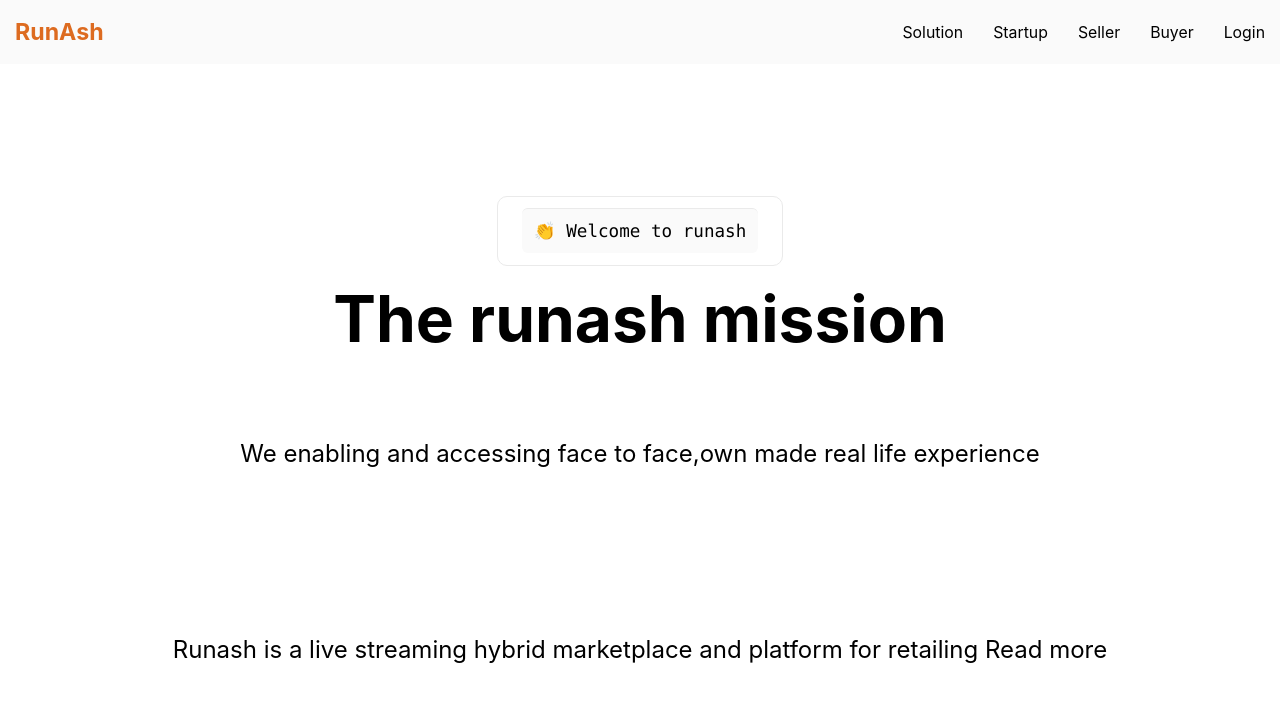
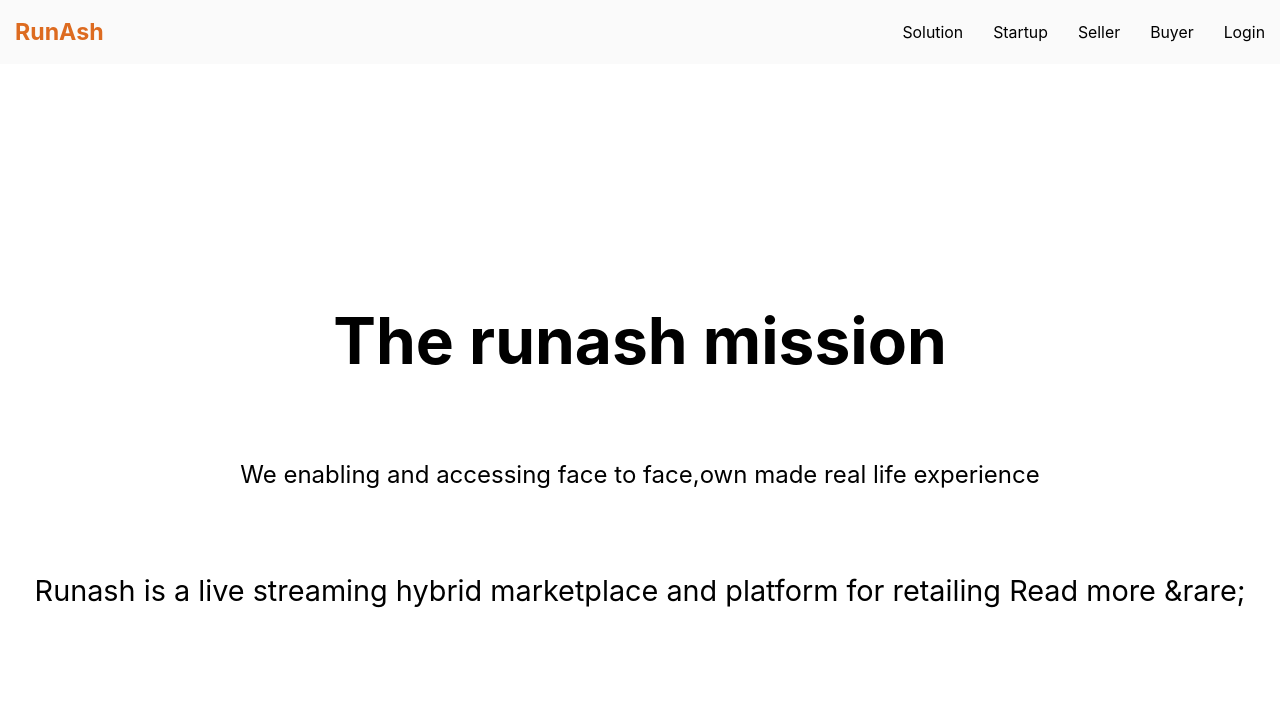
Before and after one commit to rammurmu/next, a Next.js app: page /about in a window 1280 px wide. Shown: the top 702 px of the page. Built offline with nearby package versions, Linux system fonts and the light colour scheme.

Commit message:
Update about.js

```diff
--- a/pages/about.js
+++ b/pages/about.js
@@ -12,9 +12,7 @@ export default function About() {
         <link rel="icon" href="favicon.icon"/>
       </Head>
         <main className={styles.main}>
-        <div className={styles.card}>
-          <code className={styles.code}>👏 Welcome to runash</code>
-        </div>
+
         <h1 className={styles.title}>
          The runash mission
         </h1>
@@ -22,10 +20,10 @@ export default function About() {
            We enabling and accessing face to face,own made real life experience
         </p>
 
-        <p className={styles.description}>
+        <p>
          Runash is a live streaming hybrid marketplace and platform for retailing{' '}
          <Link href="/posts/second-post">
-         <a>Read more</a>
+         <a>Read more &rare;</a>
          </Link>
          </p>
 
```
